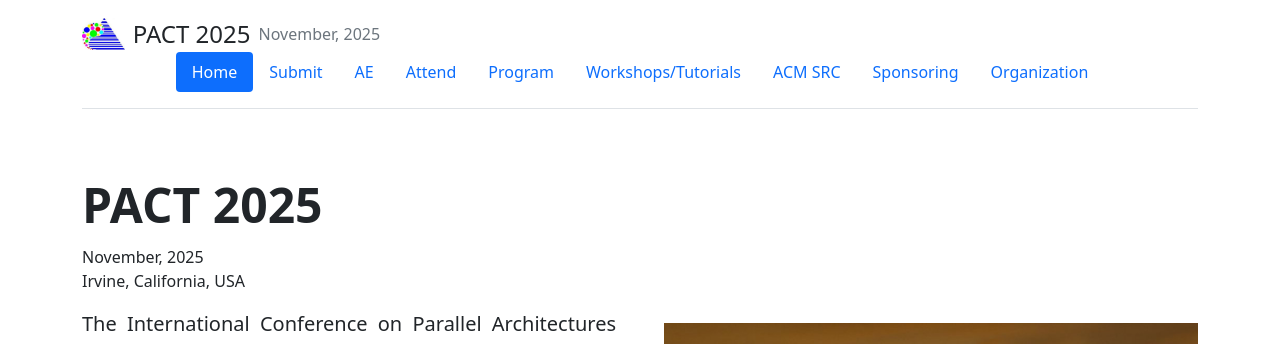
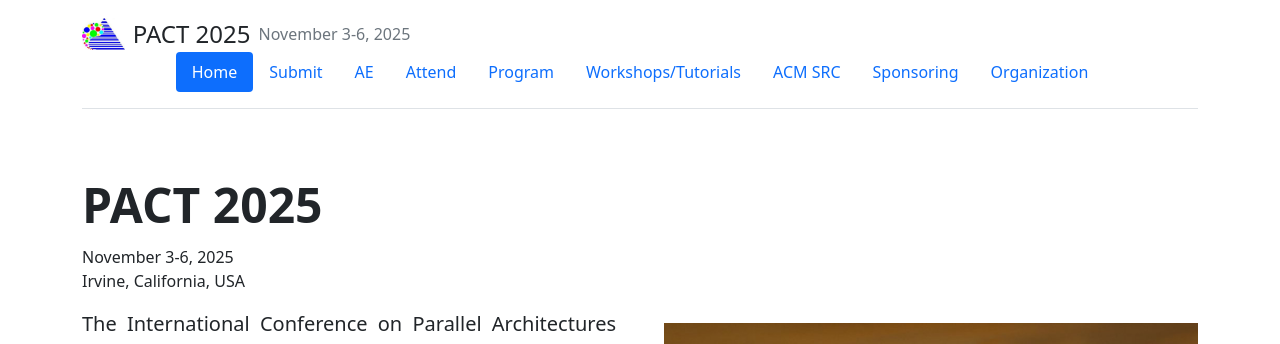
Before and after one commit to pact2025/pact2025.github.io, a Jekyll site: the page built from index.html, in a window 1280 px wide. Shown: the top 344 px of the page. Built offline with Jekyll 4.4.1, drawn with Linux system fonts in a browser that asks for light colours.

Commit message:
Update vars.yaml

```diff
--- a/_data/vars.yaml
+++ b/_data/vars.yaml
@@ -1,2 +1,2 @@
 
-conf_dates: November, 2025
+conf_dates: November 3-6, 2025
```
